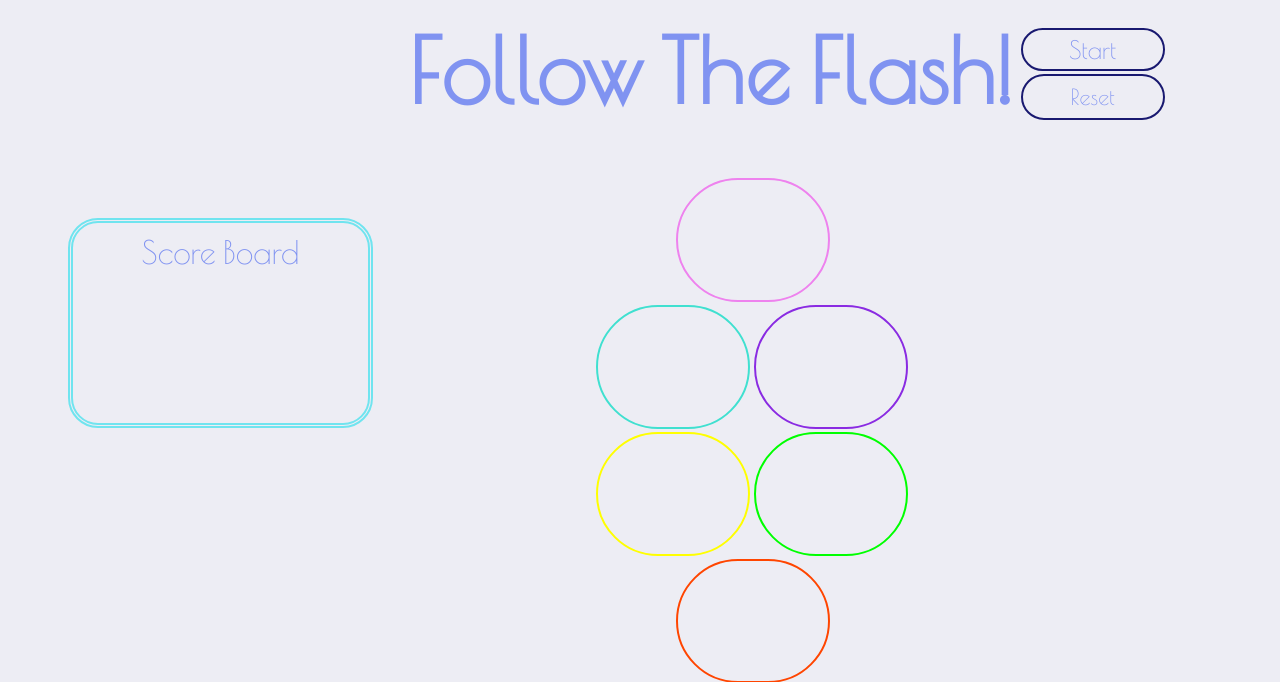
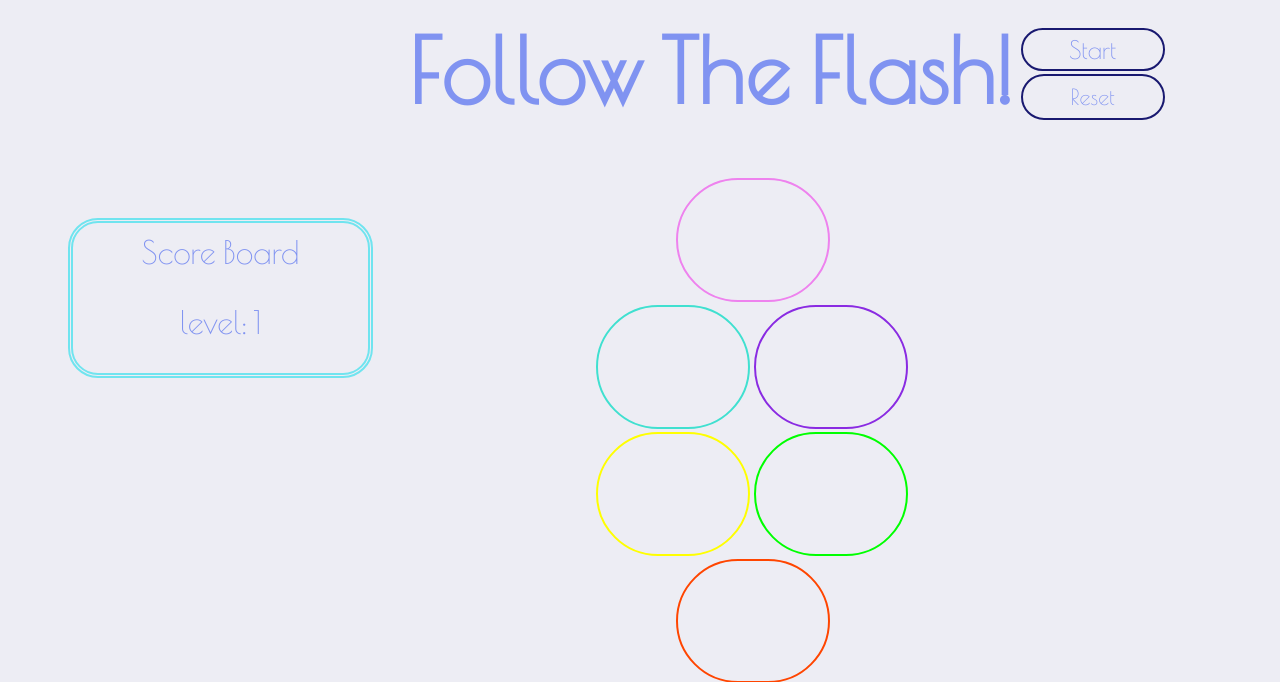
Before and after one commit to timshaw16/wdi-project-1, a PHP site: page / in a window 1280 px wide. Shown: the top 682 px of the page. Run offline with PHP 8.4, Linux system fonts and the light colour scheme; some libraries are stand-ins or nearby versions.

Commit message:
added js code to change the score automatically

```diff
--- a/css/style.css
+++ b/css/style.css
@@ -12,7 +12,7 @@ main {
 #scoreBoard {
   border: 5px double #70E4EF;
   width: 275px;
-  height: 180px;
+  height: 130px;
   padding: 10px;
   margin-top: 70px;
   text-align: center;
--- a/index.html
+++ b/index.html
@@ -21,9 +21,7 @@
 
     <div class="container">
       <div id="scoreBoard">Score Board
-    <!-- <li class="level">level:</li>
-    <li class="taps">taps:</li> -->
-
+        <p class="level">level: 1</p>
       </div>
 
       <ul id="grid">
--- a/js/app.js
+++ b/js/app.js
@@ -15,6 +15,7 @@ let level = 2;
 let playing = false;
 let gameSequence;
 let userSequence;
+let score = 1;
 
 $(init);
 
@@ -82,6 +83,9 @@ function guess() {
       alert('Well Done, you won!');
       level ++;
       playing = false;
+// counting levels
+      score ++;
+      $('.level').text(`level: ${score}`);
     } else {
       alert('Oops, you loose!');
       playing = false;
```
Lines whose indentation alone changed are shown as unchanged.
